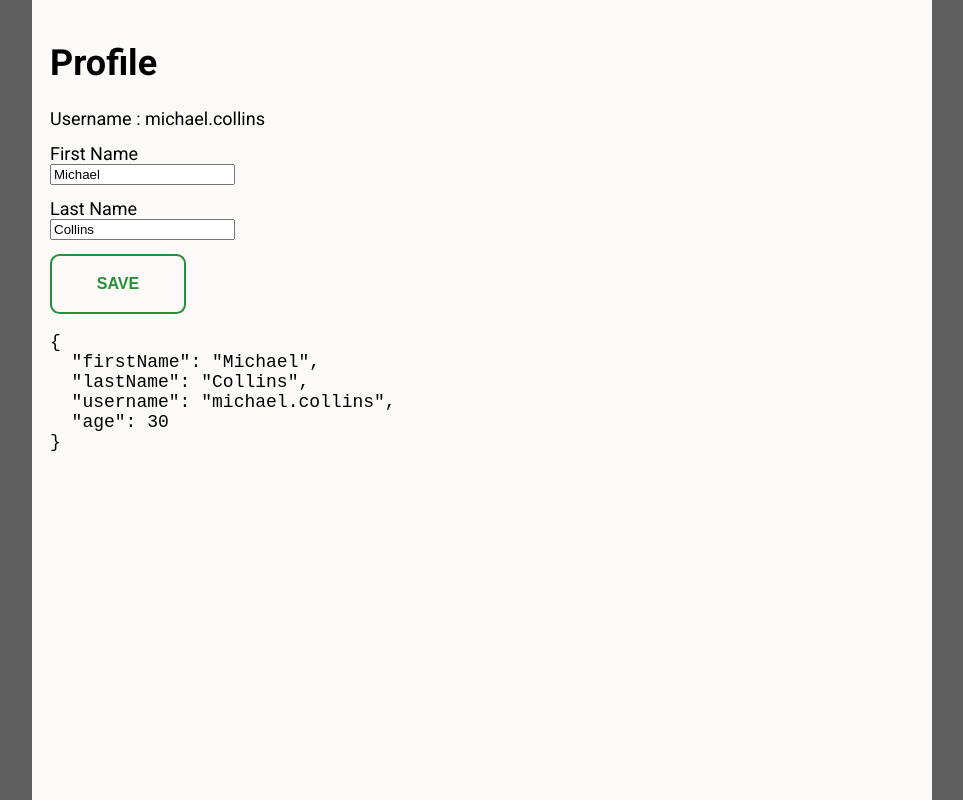
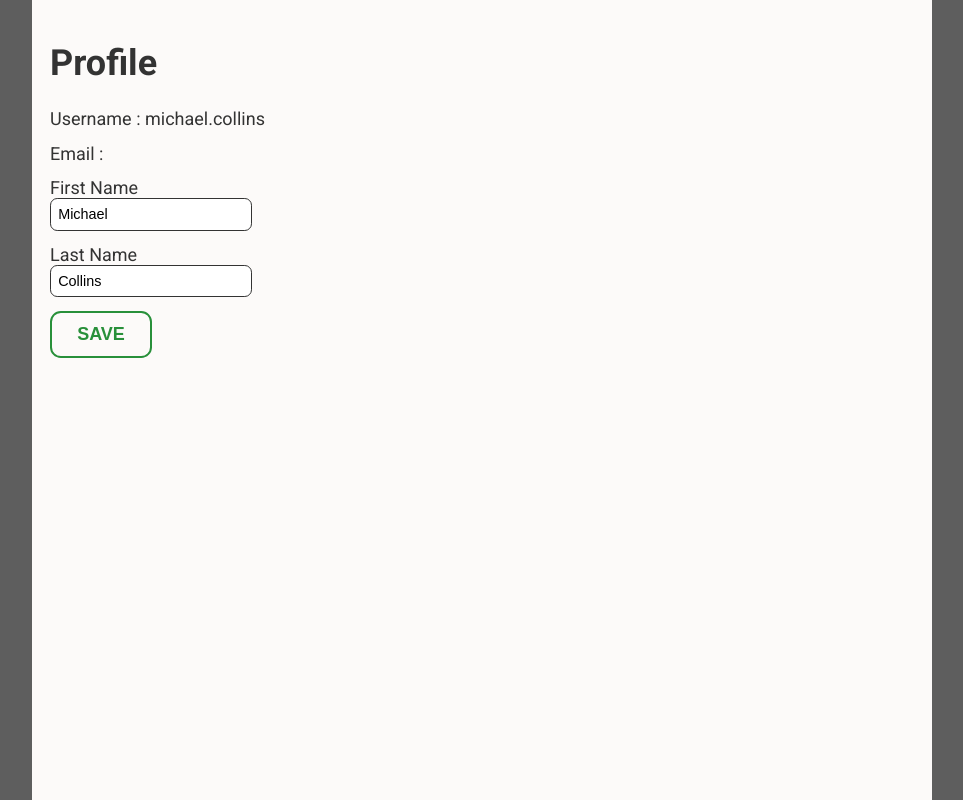
Before and after one commit to abyrne85/blueface-test, an Angular app: page / in a window 1280 px wide. Shown: the whole page, without its empty margins (158-1121 px from the left). Built offline with nearby package versions, Linux system fonts and the light colour scheme.

Commit message:
Tweaking styles and added user email field

```diff
--- a/src/app/profile-settings/profile-settings.component.css
+++ b/src/app/profile-settings/profile-settings.component.css
@@ -1,6 +1,7 @@
 .ProfileSettings {
   padding: 1em;
   height: 100%;
+  color: var(--dark);
 }
 
 .ProfileSettings__InputContainer,
--- a/src/app/profile-settings/profile-settings.component.html
+++ b/src/app/profile-settings/profile-settings.component.html
@@ -3,6 +3,9 @@
   <div *ngIf="user">
     <div class="ProfileSettings__UserName">
       <span>Username</span> : <span>{{ user?.username }}</span>
+    </div>
+    <div class="ProfileSettings__UserName">
+      <span>Email</span> : <span>{{ user?.email }}</span>
     </div>
     <div class="ProfileSettings__InputContainer">
       <app-text-input label="First Name" [(inputModel)]="user.firstName">
@@ -21,6 +24,4 @@
     <span>Error! </span>
     <span>{{ errorMessage }}</span>
   </p>
-
-  <pre>{{ user | json }}</pre>
 </div>
--- a/src/app/ui-elements/button/button.component.css
+++ b/src/app/ui-elements/button/button.component.css
@@ -2,10 +2,9 @@
   background-color: transparent;
   border: 2px solid var(--green);
   border-radius: 0.6em;
+  font-size: 1em;
   color: var(--green);
-  align-self: center;
-  font-size: 1rem;
-  padding: 1.2em 2.8em;
+  padding: 0.6em 1.4em;
   text-align: center;
   text-transform: uppercase;
   font-weight: 700;
--- a/src/app/ui-elements/text-input/text-input.component.css
+++ b/src/app/ui-elements/text-input/text-input.component.css
@@ -2,3 +2,10 @@
 .TextInput > input {
   display: block;
 }
+
+.TextInput > input {
+  padding: 0.5em;
+  border-radius: 0.5em;
+  border: 1px solid var(--dark);
+  font-size: 0.8em;
+}
```
